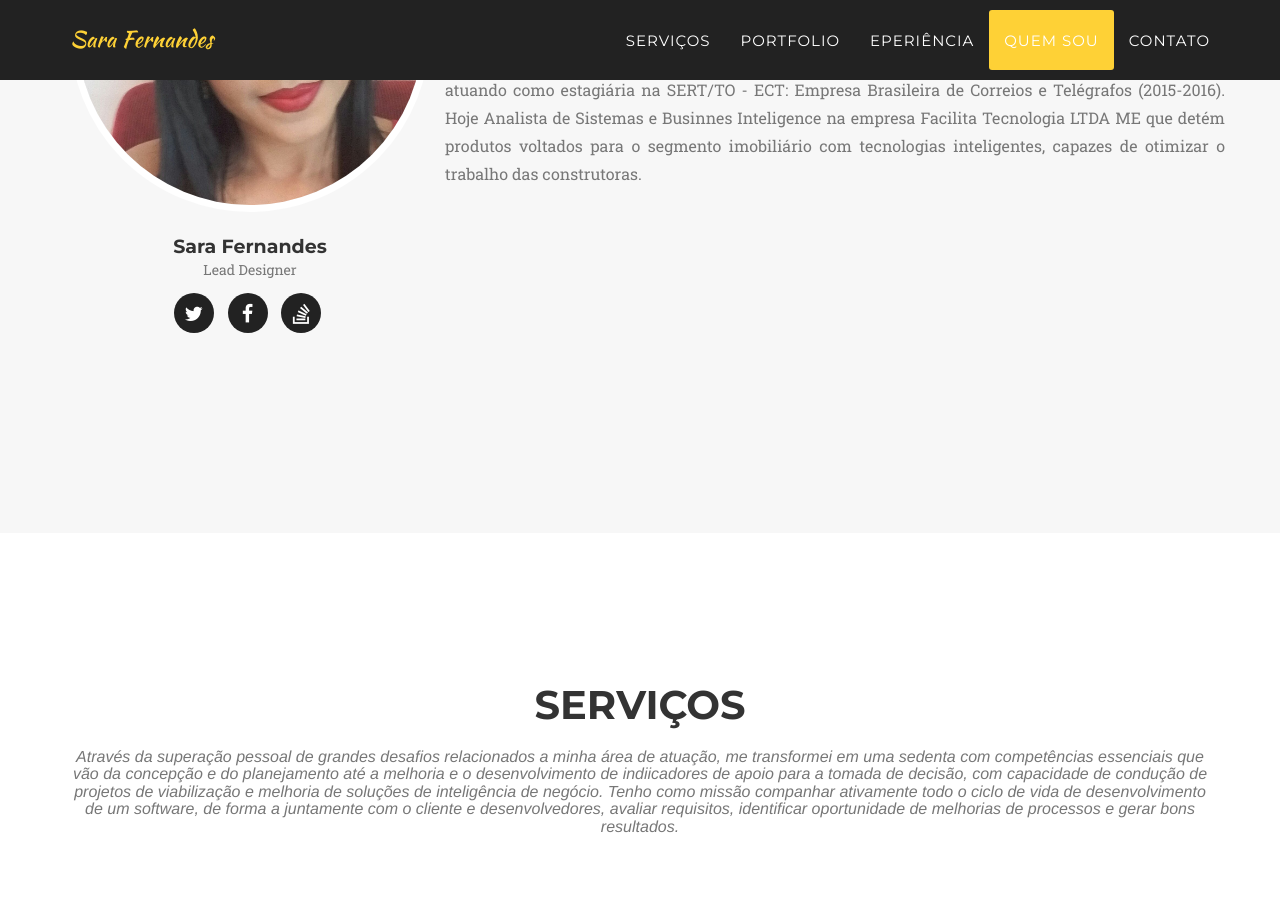
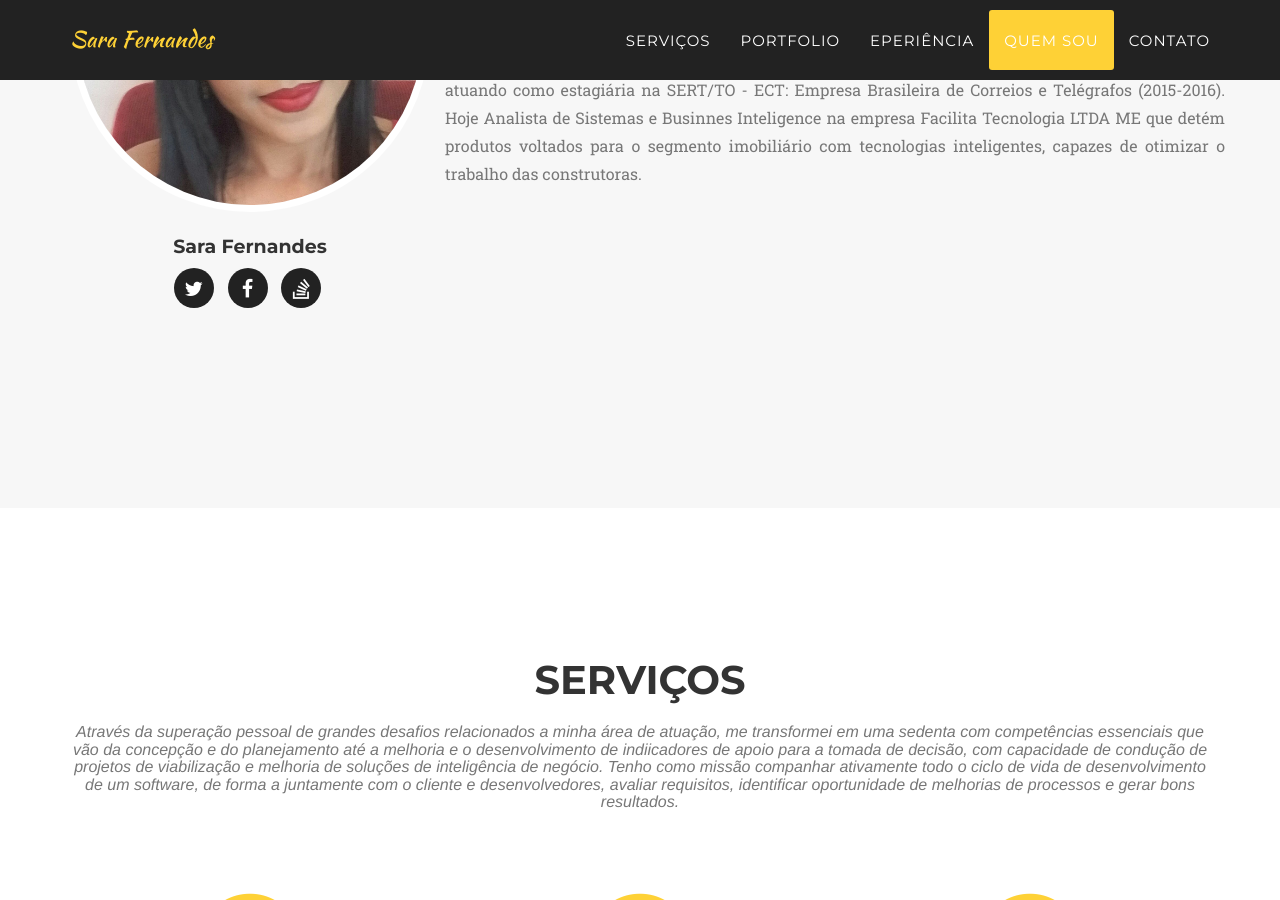
Before and after one commit to SaraFernandes/sarafernandes.github.io, a Jekyll site: the page built from index.html, in a window 1280 px wide and 900 px high, scrolled down 1115 px. Built offline with Jekyll 4.4.1, drawn with Linux system fonts in a browser that asks for light colours; some web fonts are replaced.

Commit message:
Update _config.yml

```diff
--- a/_config.yml
+++ b/_config.yml
@@ -12,7 +12,7 @@ people:
 
 - name: Sara Fernandes
   pic: 2
-  position: Lead Designer
+  position:
   social:
     - title: twitter
       url: #
```
